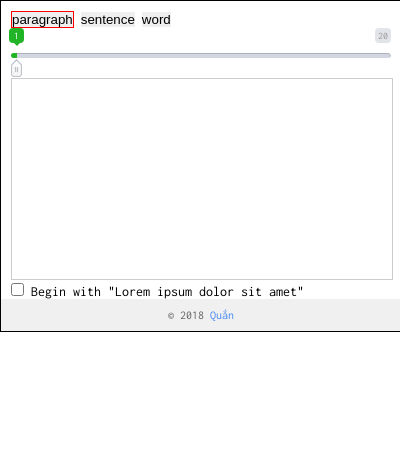
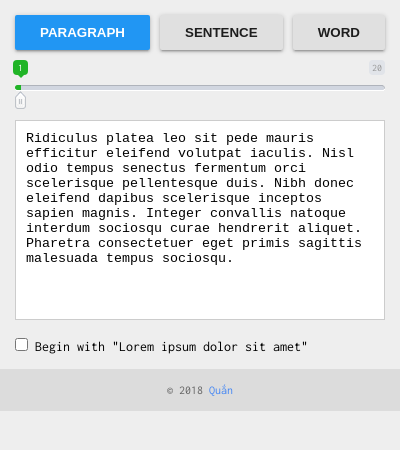
Before and after one commit to phucbm/lipsum-generator, a browser extension: page core-v1/popup.html in a window 400 px wide. Drawn offline with Linux system fonts and the light colour scheme.

Commit message:
done final beta

```diff
--- a/core-v1/popup.css
+++ b/core-v1/popup.css
@@ -10,42 +10,102 @@ font-family: 'Inconsolata', monospace;
 * { margin:0; padding:0; border:none; outline:none; }
 body {
     font-family: 'Inconsolata', monospace; font-size: 14px;
-    width:400px; border:1px solid #000;
+    width:400px;
     color:#000;
+    background-color:#eee;
 }
 a { color:#4285f4; text-decoration: none;}
 a:hover { text-decoration: underline; }
 .hidden {display: none;}
-main {padding:10px 10px 0;}
+main {padding:15px 15px 0;}
 p {margin-bottom: 15px;}
+
+/****************
+* Header
+****************/
+header {display:none;}
 
 /****************
 * Types
 ****************/
-#types > button {}
-#types > button.active {border:1px solid red;}
+#types {
+    display:flex;
+    justify-content:center;
+    margin-bottom:10px;
+}
+#types > button {
+    color: rgba(0, 0, 0, 0.87);
+    box-shadow: 0 1px 5px 0 rgba(0, 0, 0, 0.2), 0 2px 2px 0 rgba(0, 0, 0, 0.14), 0 3px 1px -2px rgba(0, 0, 0, 0.12);
+    background-color: #e0e0e0;
+    padding:10px; border-radius:2px;
+    transition:all .3s ease;
+    text-transform:uppercase;
+    font-weight:700;
+    margin:0 5px;
+    flex-grow:1;
+    cursor:pointer;
+}
+#types > button:first-child {margin-left:0;}
+#types > button:last-child {margin-right:0;}
+#types > button:hover {
+    background-color: #d5d5d5;
+}
+#types > button:active {
+    box-shadow: 0 5px 5px -3px rgba(0, 0, 0, 0.2), 0 6px 8px 1px rgba(0, 0, 0, 0.14), 0 3px 8px 2px rgba(0, 0, 0, 0.12);
+}
+#types > button.active {background-color: #2196f3; color:#fff;}
 
 /****************
 * Quantity
 ****************/
+#quantity-wrapper {
+    margin-bottom:10px;
+    cursor:ew-resize;
+    transition:all .3s ease;
+    border-radius:3px;
+}
+#quantity-wrapper:hover {
+    background-color:#e6e6e6;
+}
+.irs-from, .irs-to, .irs-single {
+    /*background-color: #2196f3;*/
+}
 
 /****************
 * Output
 ****************/
 #output-wrapper {
-
+    position:relative;
 }
 #output {
     height: 200px;
     width: 100%;
     resize: none;
+    padding:10px; box-sizing:border-box;
     border:1px solid #ccc;
+    margin-bottom:15px;
+}
+#toast {
+    position:absolute; bottom:15px; left:50%; z-index:1;
+    transform:translateX(-50%);
+    display:block; background-color:#20B426;
+    color:#fff; padding:5px 10px; border-radius:3px;
+    transition:all .3s ease;
+    opacity:0; visibility:hidden;
+}
+body.result-copied #toast {opacity:1; visibility:visible; bottom:27px;}
+
+/****************
+* Options
+****************/
+#option-wrapper {
+    margin-bottom:15px;
 }
 
 /****************
 * Footer
 ****************/
 footer {
-    background-color: #f0f0f0; padding: 10px 0;
+    background-color: #dcdcdc; padding: 15px 0;
     color:#636363; text-align:center; font-size: 12px;
 }
--- a/core-v1/popup.html
+++ b/core-v1/popup.html
@@ -14,6 +14,10 @@
 </head>
 <body class="lorip2k18">
 
+<header>
+    <h1 class="popup-title">Lipsum Generator</h1>
+</header>
+
 <main>
 
     <div id="types">
@@ -28,6 +32,7 @@
 
     <div id="output-wrapper">
         <textarea id="output" title="Click to copy"></textarea>
+        <span id="toast">Copied</span>
     </div>
 
     <div id="option-wrapper">
--- a/core-v1/popup.js
+++ b/core-v1/popup.js
@@ -137,11 +137,11 @@ jQuery(document).ready(function ($) {
         $button.addClass('active');
         types.$active = $button;
         quantity.resetRange();
+        app.generateLorem();
     };
     // Change type on click
     types.$buttons.click(function () {
         types.setActive($(this));
-        app.generateLorem();
     });
     types.initMouseWheelControl = function () {
         var begin = 0, end = types.$buttons.length - 1, currentIndex;
@@ -152,13 +152,13 @@ jQuery(document).ready(function ($) {
                 // Scroll up
                 currentIndex++;
                 if (currentIndex > end) {
-                    currentIndex = begin;
+                    currentIndex = end;
                 }
             } else {
                 // Scroll down
                 currentIndex--;
                 if (currentIndex < begin) {
-                    currentIndex = end;
+                    currentIndex = begin;
                 }
             }
             types.setActive(types.$buttons.eq(currentIndex));
@@ -235,8 +235,14 @@ jQuery(document).ready(function ($) {
         output.$.html('');
     };
     output.$.click(function () {
-        output.$.select();
-        document.execCommand("copy");
+        if($(this).val().length){
+            output.$.select();
+            document.execCommand("copy");
+            app.body.toggleClass('result-copied');
+            setTimeout(function () {
+                app.body.toggleClass('result-copied');
+            }, 800);
+        }
     });
 
     /************************************
@@ -251,6 +257,9 @@ jQuery(document).ready(function ($) {
     options.beginWith.text = function () {
         return options.beginWith.$.attr('data-begin-text');
     };
+    options.beginWith.$.click(function () {
+        app.generateLorem();
+    });
 
     /************************************
      * Run app
@@ -283,6 +292,7 @@ jQuery(document).ready(function ($) {
     app.build = function () {
         quantity.init();
         types.initMouseWheelControl();
+        app.generateLorem();
     };
     app.build();
 
```
